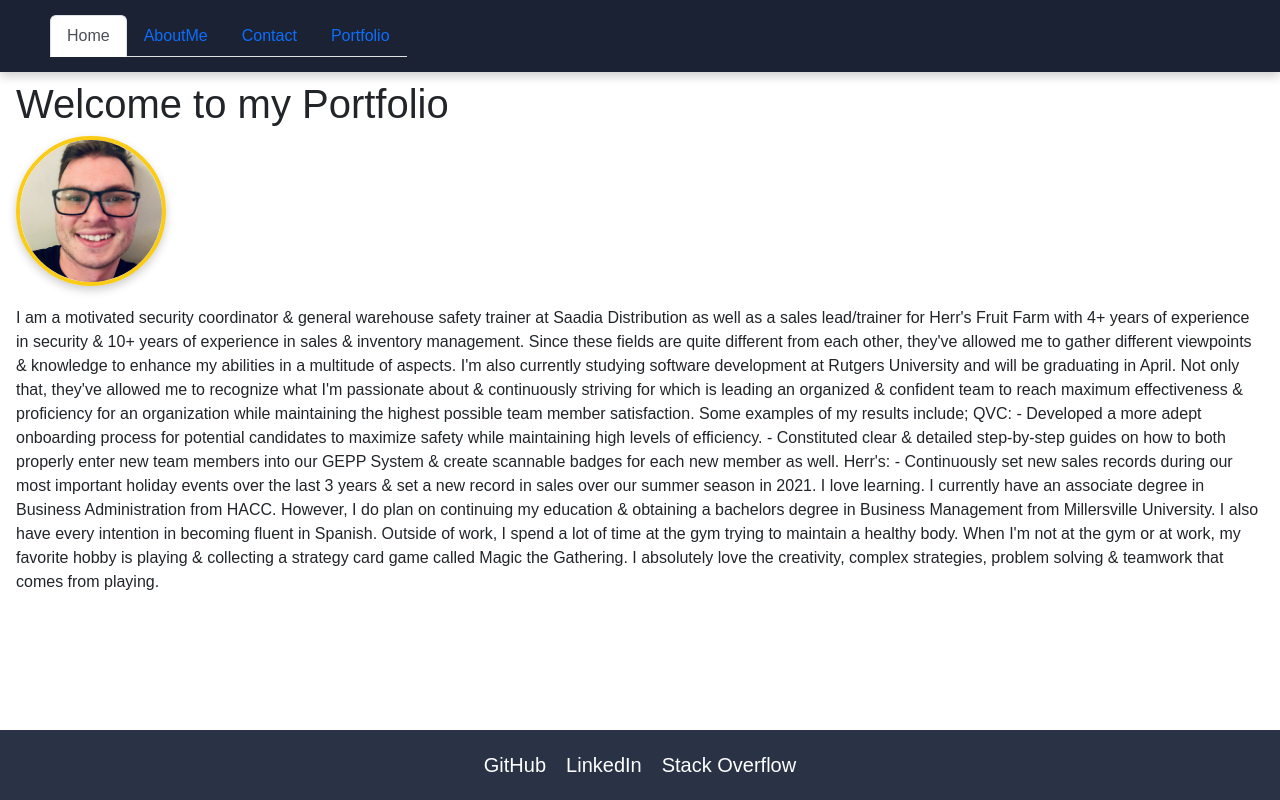
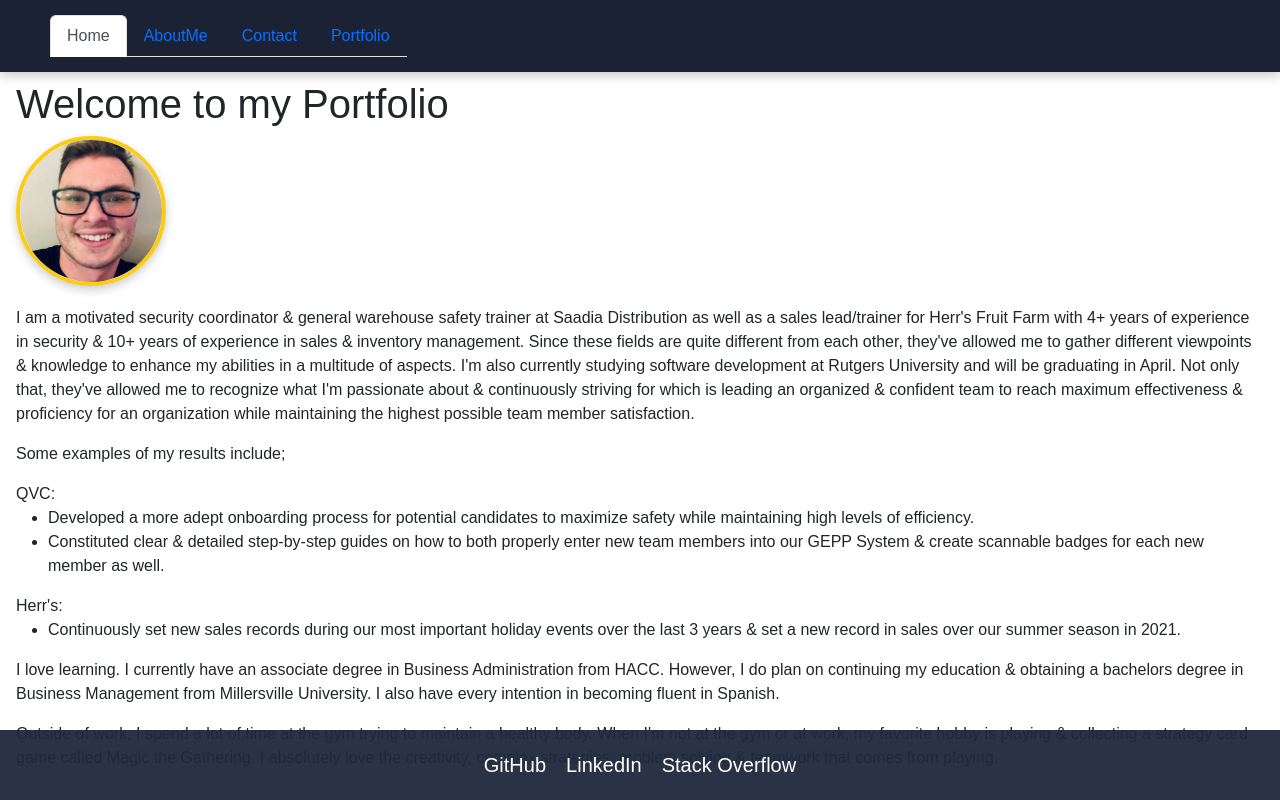
Before and after one commit to AlexMNewcomer/MyPortfolio, a React (Vite) app in the folder Portfolio/: page / in a window 1280 px wide. Built offline with nearby package versions, Linux system fonts and the light colour scheme.

Commit message:
Readme updates

```diff
--- a/Portfolio/src/pages/Home.jsx
+++ b/Portfolio/src/pages/Home.jsx
@@ -7,18 +7,27 @@ export default function Home() {
       <img src={img1902} alt="My Profile" className="home-photo" />
       <p>
         I am a motivated security coordinator & general warehouse safety trainer at Saadia Distribution as well as a sales lead/trainer for Herr's Fruit Farm with 4+ years of experience in security & 10+ years of experience in sales & inventory management. Since these fields are quite different from each other, they've allowed me to gather different viewpoints & knowledge to enhance my abilities in a multitude of aspects. I'm also currently studying software development at Rutgers University and will be graduating in April. Not only that, they've allowed me to recognize what I'm passionate about & continuously striving for which is leading an organized & confident team to reach maximum effectiveness & proficiency for an organization while maintaining the highest possible team member satisfaction.
-
+      </p>
+      <p>
         Some examples of my results include;
-
+      </p>
+      <p>
         QVC:
-- Developed a more adept onboarding process for potential candidates to maximize safety while maintaining high levels of efficiency.
-- Constituted clear & detailed step-by-step guides on how to both properly enter new team members into our GEPP System & create scannable badges for each new member as well.
-
+        <ul>
+          <li>Developed a more adept onboarding process for potential candidates to maximize safety while maintaining high levels of efficiency.</li>
+          <li>Constituted clear & detailed step-by-step guides on how to both properly enter new team members into our GEPP System & create scannable badges for each new member as well.</li>
+        </ul>
+      </p>
+      <p>
         Herr's:
-- Continuously set new sales records during our most important holiday events over the last 3 years & set a new record in sales over our summer season in 2021.
-
+        <ul>
+          <li>Continuously set new sales records during our most important holiday events over the last 3 years & set a new record in sales over our summer season in 2021.</li>
+        </ul>
+      </p>
+      <p>
         I love learning. I currently have an associate degree in Business Administration from HACC. However, I do plan on continuing my education & obtaining a bachelors degree in Business Management from Millersville University. I also have every intention in becoming fluent in Spanish.
-
+      </p>
+      <p>
         Outside of work, I spend a lot of time at the gym trying to maintain a healthy body. When I'm not at the gym or at work, my favorite hobby is playing & collecting a strategy card game called Magic the Gathering. I absolutely love the creativity, complex strategies, problem solving & teamwork that comes from playing.
       </p>
     </div>
```
Also changed, not shown: 1 other file (tests, documents, lock files or other folders). Lines whose indentation alone changed are shown as unchanged.
